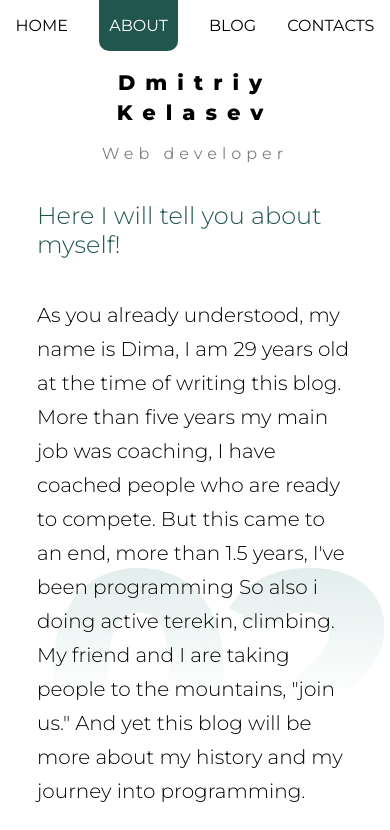
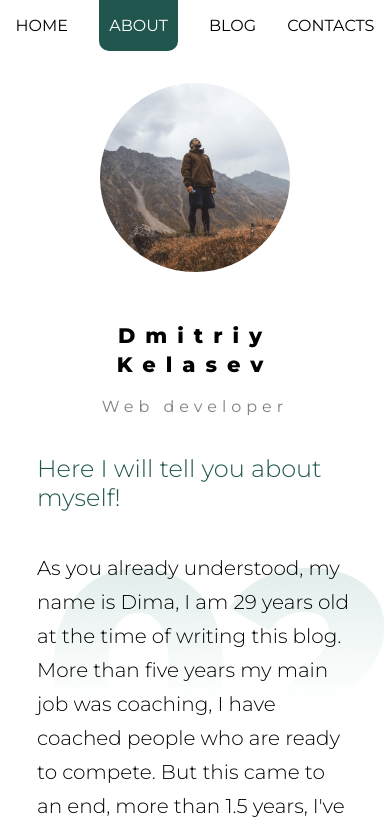
Before and after one commit to dima-kelasev/Blog, a React (Create React App) app: page /about in a window 390 px wide. Shown: the top 830 px of the page. Built offline with nearby package versions, Linux system fonts and the light colour scheme; what react-alert-template-basic would draw is missing.

Commit message:
add avatar on about page and add tags on blog page

```diff
--- a/src/component/About/about.css
+++ b/src/component/About/about.css
@@ -49,7 +49,7 @@
 }
 
 .content__introduce {
-	max-width: 100%;
+	max-width: 61%;
 	font-weight: 300;
 	font-size: 20px;
 	line-height: 170%;
@@ -96,14 +96,21 @@
 	font-weight: 300;
 	font-size: 20px;
 	line-height: 170%;
+	opacity: .6;
 }
 
 .line {
 	width: 100%;
 	height: 2px;
 	background: #000;
-	opacity: 0.3;
+	opacity: .1;
 	margin: 5% 0;
+}
+
+.avatar {
+    border-radius: 50%;
+    width: 16%;
+    margin: 5% 0;
 }
 
 .mobileLink {
@@ -118,6 +125,10 @@
 		margin: 5% 0;
 	}
 
+	.avatar {
+		width: 25%;
+	}
+
 	.logo_block {
 		width: 100%;
 	}
@@ -126,6 +137,11 @@
 @media (max-width: 846px) {
 	.SkilBlock {
 		flex-direction: column;
+	}
+
+	.avatar {
+		width: 30%;
+		margin: 10% 0;
 	}
 
 	.skilWrap {
@@ -150,6 +166,10 @@
 	.rigth_block {
 		position: fixed;
 		z-index: -1;
+	}
+
+	.avatar {
+		width: 60%;
 	}
 
 	.skilWrap ul {
--- a/src/component/About/components/About/AboutText.js
+++ b/src/component/About/components/About/AboutText.js
@@ -1,6 +1,6 @@
 import * as React from 'react';
 import '../../about.css';
-import Button from "../../../Contact/components/Button";
+import avatar from '../../../../images/avatar.png'
 import TextSkil from "./TextSkil";
 
 const AboutText =() => {
@@ -8,6 +8,7 @@ const AboutText =() => {
 		<main className='content__intro'>
 			<div className='content__text__block'>
 				<div className='imgBack'></div>
+				<img className='avatar' src={avatar} alt=""/>
 				<h1>Dmitriy Kelasev </h1>
 				<p className='info__subtitle'>Web developer</p>
 				<h3>Here I will tell you about myself!</h3>
--- a/src/component/Blog/BlogPage.js
+++ b/src/component/Blog/BlogPage.js
@@ -14,7 +14,7 @@ const BlogPage = () => {
   const dispatch = useDispatch();
   const posts = useSelector((state) => state.postReducers.posts);
 
-  console.log('posts', posts);
+  // console.log('posts', posts);
 
   // useDispatch, useSelector
 
@@ -38,6 +38,8 @@ const BlogPage = () => {
     }
     fetchData();
   }, [])
+
+  // console.log('posts', posts[0].tags);
 
   const formateDate = (date) => {
     const data = Date(date)
@@ -75,6 +77,10 @@ const BlogPage = () => {
             <p className='blog_dot'>&bull;</p>
             <p className='blog_data'>{formateDate((post.data.date))}</p>
           </div>
+          <div>
+            <div className='blog_tags'>{post.tags.map(tag =>
+             <p>{'#' + tag}</p>)}</div>
+          </div>
           <img className='imgBlog' src={post.data.logo_page.url}/>
           <div className='blog_text'>{RichText.render(post.data.text)}</div>
         </div>
--- a/src/component/Blog/style.css
+++ b/src/component/Blog/style.css
@@ -72,6 +72,19 @@
   height: 100%;
 }
 
+.blog_tags {
+  display: flex;
+  width: 25%;
+  justify-content: space-between;
+}
+
+.blog_tags p {
+  background: #d8d8d8;
+  opacity: .6;
+  margin: 5px 0 0;
+  margin-right: 2%;
+}
+
 
 .sk-cube-grid {
   width: 40px;
@@ -139,6 +152,10 @@
   .imgBlog {
     width: 86%;
   }
+
+  .blog_tags p {
+    margin-right: 10%;
+  }
 }
 
 @media (max-width: 450px) {
--- a/src/component/Contact/btnStyle.css
+++ b/src/component/Contact/btnStyle.css
@@ -194,6 +194,12 @@
 	box-shadow: gray;
 }
 
+@media (max-width: 768px) {
+	.wave-btn {
+		margin-bottom: 10%;
+	}
+}
+
 @media (max-width: 425px) {
 	.wave-btn {
 		margin: 0 0 40% 0;
--- a/src/component/Contact/style.css
+++ b/src/component/Contact/style.css
@@ -55,7 +55,7 @@ input::-webkit-inner-spin-button {
 
 .logo_block {
 	display: flex;
-	width: 100%;
+	width: 50%;
 	justify-content: space-around;
 	align-items: center;
 }
@@ -75,6 +75,38 @@ input::-webkit-inner-spin-button {
 	box-shadow:0px 0px 100px 0px rgba(255,134,64,0.54);
 	-webkit-box-shadow:0px 0px 100px 0px rgba(255,134,64,0.54);
 	-moz-box-shadow:0px 0px 100px 0px rgba(255,134,64,0.54);
+}
+
+@media (max-width: 1024px) {
+	.logo_block {
+		width: 100%;
+	}
+}
+
+@media (max-width: 768px) {
+	.form_title {
+		max-width: 100%;
+	}
+
+	.subtitle {
+		max-width: 100%;
+	}
+
+	.blogWraper {
+		display: flex;
+		flex-direction: column;
+	}
+
+	.form input {
+		width: 100%;
+		margin: 4% 0;
+	}
+
+	.social_and_btn_block {
+		flex-direction: column;
+		align-items: center;
+		margin-top: 10%;
+	}
 }
 
 @media (max-width: 425px) {
```
Also changed, not shown: src/images/avatar.png (added), 18 other files (tests, documents, lock files or other folders).
